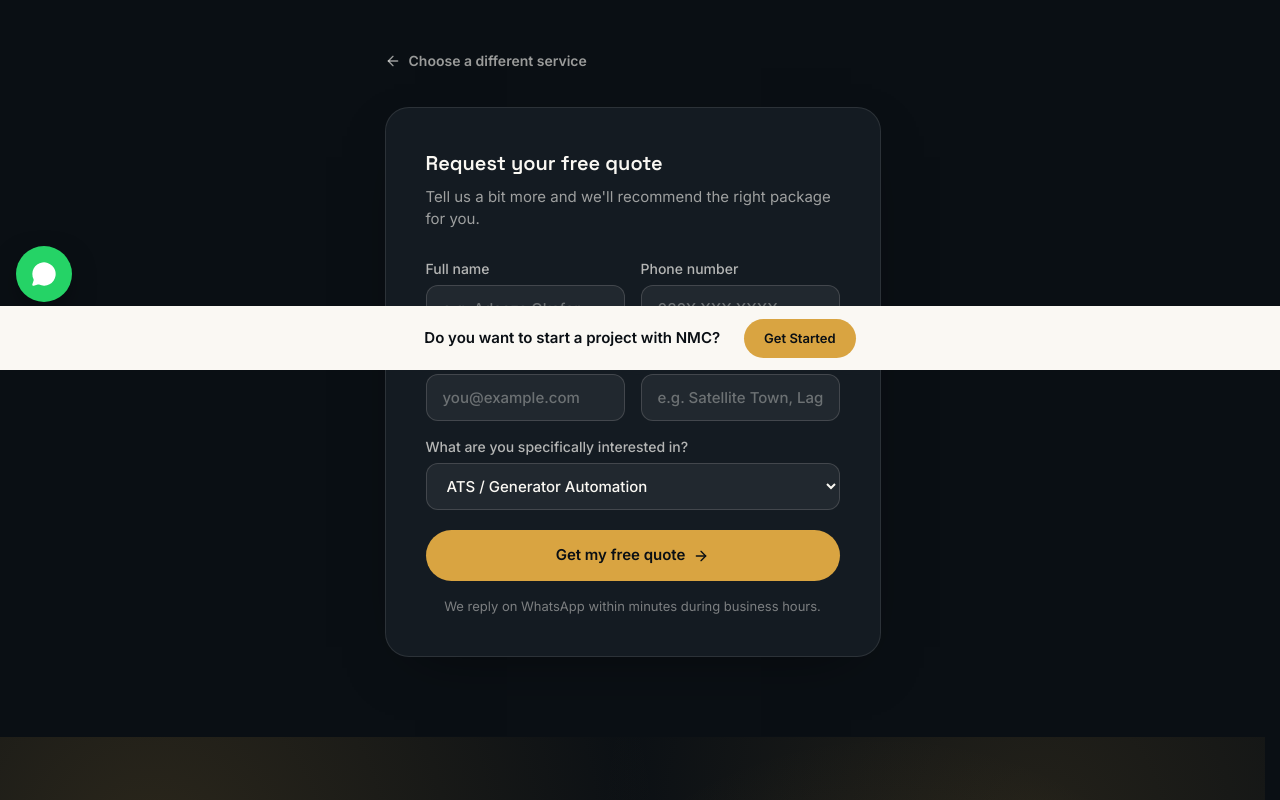
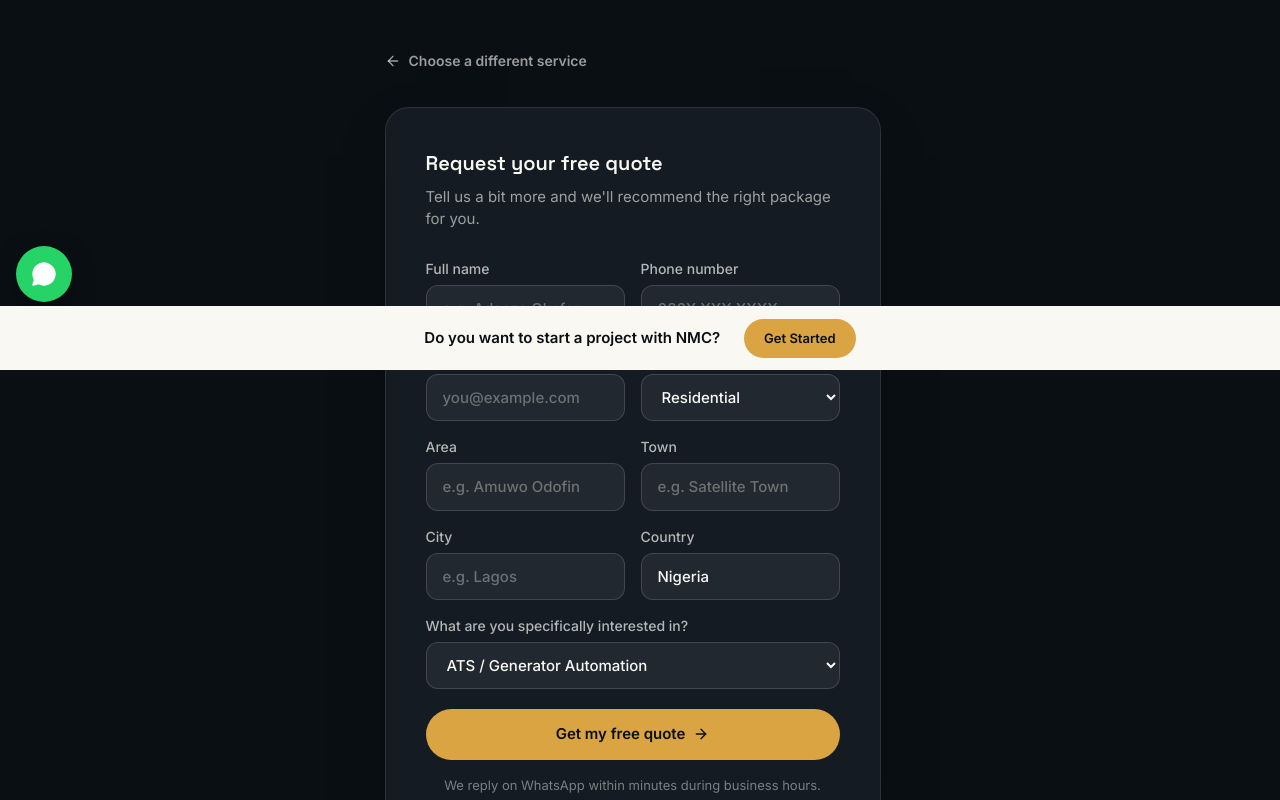
Before and after one commit to jamalcarterme/nmctechnologyltd, a Next.js app: page /get-quote/automation in a window 1280 px wide. Shown: the part 430-1230 px from the top of the page. Built offline with nearby package versions, Linux system fonts and the light colour scheme.

Commit message:
Upload files via ZiptoGit

```diff
--- a/src/app/get-quote/page.tsx
+++ b/src/app/get-quote/page.tsx
@@ -17,7 +17,7 @@ export default function GetQuotePage() {
       <Header />
       <main>
         <PageHero
-          image="/images/installer-panel-1.jpg"
+          image="/images/panelboard-tech.jpg"
           eyebrow="Get a Free Quote"
           title="Which Service Do You Need?"
           subtitle="Pick a service below and we'll ask a few quick questions so we can put together an accurate, free quote for you."
--- a/src/app/packages/page.tsx
+++ b/src/app/packages/page.tsx
@@ -22,7 +22,7 @@ export default function PackagesPage() {
       <Header />
       <main>
         <PageHero
-          image="/images/rooftop-panels-3.jpg"
+          image="/images/support-engineer-grid.jpg"
           eyebrow="NMC Technology"
           title="Which Service Do You Need Pricing For?"
           subtitle="Pick a service below to see its packages and pricing tiers."
--- a/src/components/PackagesTeaser.tsx
+++ b/src/components/PackagesTeaser.tsx
@@ -39,7 +39,7 @@ export default function PackagesTeaser() {
             Packages For Every Need
           </h2>
           <p className="mt-4 max-w-lg text-[16px] leading-relaxed text-paper/65">
-            Professional installation included. Find the perfect capacity for your property.
+            Choose from our pricing across solar, CCTV, automation and smart home services — professional installation included with every package.
           </p>
         </Reveal>
 
--- a/src/components/QuoteForm.tsx
+++ b/src/components/QuoteForm.tsx
@@ -13,15 +13,54 @@ const propertyOptions = [
   "Not sure yet",
 ];
 
+const PROPERTY_TYPES = ["Residential", "Commercial", "Industrial"];
+
+const COUNTRIES = ["Nigeria", "Ghana", "United Kingdom", "United States", "Other"];
+
+const CITIES = [
+  "Lagos",
+  "Abuja",
+  "Port Harcourt",
+  "Ibadan",
+  "Benin City",
+  "Kano",
+  "Enugu",
+  "Abeokuta",
+  "Warri",
+  "Uyo",
+];
+
+const TOWNS = [
+  "Satellite Town",
+  "Ajah",
+  "Lekki",
+  "Ikeja",
+  "Surulere",
+  "Festac",
+  "Yaba",
+  "Victoria Island",
+  "Gwarinpa",
+  "Wuse",
+];
+
 export default function QuoteForm({ compact = false }: { compact?: boolean }) {
   const [name, setName] = useState("");
   const [phone, setPhone] = useState("");
+  const [email, setEmail] = useState("");
   const [property, setProperty] = useState(propertyOptions[0]);
+  const [propertyType, setPropertyType] = useState(PROPERTY_TYPES[0]);
+  const [area, setArea] = useState("");
+  const [town, setTown] = useState("");
+  const [city, setCity] = useState("");
+  const [country, setCountry] = useState("Nigeria");
   const [sent, setSent] = useState(false);
 
   function handleSubmit(e: FormEvent) {
     e.preventDefault();
-    const message = `Hi NMC Technology, my name is ${name}. I'd like a free solar quote for a ${property.toLowerCase()}. My phone number is ${phone}.`;
+    const location = [area, town, city, country].filter(Boolean).join(", ");
+    const message = `Hi NMC Technology, my name is ${name}. I'd like a free solar quote for a ${property.toLowerCase()} (${propertyType.toLowerCase()} property). My phone number is ${phone}${
+      email ? `, my email is ${email}` : ""
+    }. My location is ${location}.`;
     setSent(true);
     window.open(waLink(message), "_blank", "noopener,noreferrer");
   }
@@ -53,7 +92,33 @@ export default function QuoteForm({ compact = false }: { compact?: boolean }) {
       </div>
 
       <label className="flex flex-col gap-1.5 text-sm font-medium text-paper/70">
+        Email address
+        <input
+          type="email"
+          value={email}
+          onChange={(e) => setEmail(e.target.value)}
+          placeholder="you@example.com"
+          className="rounded-xl border border-paper/15 bg-paper/[0.06] px-4 py-3 text-[15px] text-paper placeholder:text-paper/35 outline-none transition-colors focus:border-gold"
+        />
+      </label>
+
+      <div className="grid gap-4 sm:grid-cols-2">
+        <label className="flex flex-col gap-1.5 text-sm font-medium text-paper/70">
           Property type
+          <select
+            value={propertyType}
+            onChange={(e) => setPropertyType(e.target.value)}
+            className="rounded-xl border border-paper/15 bg-paper/[0.06] px-4 py-3 text-[15px] text-paper outline-none transition-colors focus:border-gold [&>option]:bg-ink-2"
+          >
+            {PROPERTY_TYPES.map((option) => (
+              <option key={option} value={option}>
+                {option}
+              </option>
+            ))}
+          </select>
+        </label>
+        <label className="flex flex-col gap-1.5 text-sm font-medium text-paper/70">
+          Property size
           <select
             value={property}
             onChange={(e) => setProperty(e.target.value)}
@@ -66,6 +131,71 @@ export default function QuoteForm({ compact = false }: { compact?: boolean }) {
             ))}
           </select>
         </label>
+      </div>
+
+      <div className="grid gap-4 sm:grid-cols-2">
+        <label className="flex flex-col gap-1.5 text-sm font-medium text-paper/70">
+          Area
+          <input
+            required
+            value={area}
+            onChange={(e) => setArea(e.target.value)}
+            placeholder="e.g. Amuwo Odofin"
+            className="rounded-xl border border-paper/15 bg-paper/[0.06] px-4 py-3 text-[15px] text-paper placeholder:text-paper/35 outline-none transition-colors focus:border-gold"
+          />
+        </label>
+        <label className="flex flex-col gap-1.5 text-sm font-medium text-paper/70">
+          Town
+          <input
+            list="quoteform-town-options"
+            required
+            value={town}
+            onChange={(e) => setTown(e.target.value)}
+            placeholder="e.g. Satellite Town"
+            className="rounded-xl border border-paper/15 bg-paper/[0.06] px-4 py-3 text-[15px] text-paper placeholder:text-paper/35 outline-none transition-colors focus:border-gold"
+          />
+          <datalist id="quoteform-town-options">
+            {TOWNS.map((option) => (
+              <option key={option} value={option} />
+            ))}
+          </datalist>
+        </label>
+      </div>
+
+      <div className="grid gap-4 sm:grid-cols-2">
+        <label className="flex flex-col gap-1.5 text-sm font-medium text-paper/70">
+          City
+          <input
+            list="quoteform-city-options"
+            required
+            value={city}
+            onChange={(e) => setCity(e.target.value)}
+            placeholder="e.g. Lagos"
+            className="rounded-xl border border-paper/15 bg-paper/[0.06] px-4 py-3 text-[15px] text-paper placeholder:text-paper/35 outline-none transition-colors focus:border-gold"
+          />
+          <datalist id="quoteform-city-options">
+            {CITIES.map((option) => (
+              <option key={option} value={option} />
+            ))}
+          </datalist>
+        </label>
+        <label className="flex flex-col gap-1.5 text-sm font-medium text-paper/70">
+          Country
+          <input
+            list="quoteform-country-options"
+            required
+            value={country}
+            onChange={(e) => setCountry(e.target.value)}
+            placeholder="e.g. Nigeria"
+            className="rounded-xl border border-paper/15 bg-paper/[0.06] px-4 py-3 text-[15px] text-paper placeholder:text-paper/35 outline-none transition-colors focus:border-gold"
+          />
+          <datalist id="quoteform-country-options">
+            {COUNTRIES.map((option) => (
+              <option key={option} value={option} />
+            ))}
+          </datalist>
+        </label>
+      </div>
 
       <button
         type="submit"
--- a/src/components/ServiceQuoteForm.tsx
+++ b/src/components/ServiceQuoteForm.tsx
@@ -5,17 +5,52 @@ import { ArrowRight, CheckCircle2 } from "lucide-react";
 import { waLink } from "@/lib/data";
 import type { QuoteService } from "@/lib/quoteServices";
 
+const PROPERTY_TYPES = ["Residential", "Commercial", "Industrial"];
+
+const COUNTRIES = ["Nigeria", "Ghana", "United Kingdom", "United States", "Other"];
+
+const CITIES = [
+  "Lagos",
+  "Abuja",
+  "Port Harcourt",
+  "Ibadan",
+  "Benin City",
+  "Kano",
+  "Enugu",
+  "Abeokuta",
+  "Warri",
+  "Uyo",
+];
+
+const TOWNS = [
+  "Satellite Town",
+  "Ajah",
+  "Lekki",
+  "Ikeja",
+  "Surulere",
+  "Festac",
+  "Yaba",
+  "Victoria Island",
+  "Gwarinpa",
+  "Wuse",
+];
+
 export default function ServiceQuoteForm({ service }: { service: QuoteService }) {
   const [name, setName] = useState("");
   const [phone, setPhone] = useState("");
   const [email, setEmail] = useState("");
-  const [location, setLocation] = useState("");
+  const [propertyType, setPropertyType] = useState(PROPERTY_TYPES[0]);
+  const [area, setArea] = useState("");
+  const [town, setTown] = useState("");
+  const [city, setCity] = useState("");
+  const [country, setCountry] = useState("Nigeria");
   const [interest, setInterest] = useState(service.interestOptions[0]);
   const [sent, setSent] = useState(false);
 
   function handleSubmit(e: FormEvent) {
     e.preventDefault();
-    const message = `Hi NMC Technology, my name is ${name}. I'm interested in ${service.label} — specifically ${interest}. My phone number is ${phone}${
+    const location = [area, town, city, country].filter(Boolean).join(", ");
+    const message = `Hi NMC Technology, my name is ${name}. I'm interested in ${service.label} — specifically ${interest}, for a ${propertyType.toLowerCase()} property. My phone number is ${phone}${
       email ? `, my email is ${email}` : ""
     }. My location is ${location}.`;
     setSent(true);
@@ -60,14 +95,82 @@ export default function ServiceQuoteForm({ service }: { service: QuoteService })
           />
         </label>
         <label className="flex flex-col gap-1.5 text-sm font-medium text-paper/70">
-          Location (area, town, city)
+          Property type
+          <select
+            value={propertyType}
+            onChange={(e) => setPropertyType(e.target.value)}
+            className="rounded-xl border border-paper/15 bg-paper/[0.06] px-4 py-3 text-[15px] text-paper outline-none transition-colors focus:border-gold [&>option]:bg-ink-2"
+          >
+            {PROPERTY_TYPES.map((option) => (
+              <option key={option} value={option}>
+                {option}
+              </option>
+            ))}
+          </select>
+        </label>
+      </div>
+
+      <div className="grid gap-4 sm:grid-cols-2">
+        <label className="flex flex-col gap-1.5 text-sm font-medium text-paper/70">
+          Area
           <input
             required
-            value={location}
-            onChange={(e) => setLocation(e.target.value)}
-            placeholder="e.g. Satellite Town, Lagos"
+            value={area}
+            onChange={(e) => setArea(e.target.value)}
+            placeholder="e.g. Amuwo Odofin"
             className="rounded-xl border border-paper/15 bg-paper/[0.06] px-4 py-3 text-[15px] text-paper placeholder:text-paper/35 outline-none transition-colors focus:border-gold"
           />
+        </label>
+        <label className="flex flex-col gap-1.5 text-sm font-medium text-paper/70">
+          Town
+          <input
+            list="quote-town-options"
+            required
+            value={town}
+            onChange={(e) => setTown(e.target.value)}
+            placeholder="e.g. Satellite Town"
+            className="rounded-xl border border-paper/15 bg-paper/[0.06] px-4 py-3 text-[15px] text-paper placeholder:text-paper/35 outline-none transition-colors focus:border-gold"
+          />
+          <datalist id="quote-town-options">
+            {TOWNS.map((option) => (
+              <option key={option} value={option} />
+            ))}
+          </datalist>
+        </label>
+      </div>
+
+      <div className="grid gap-4 sm:grid-cols-2">
+        <label className="flex flex-col gap-1.5 text-sm font-medium text-paper/70">
+          City
+          <input
+            list="quote-city-options"
+            required
+            value={city}
+            onChange={(e) => setCity(e.target.value)}
+            placeholder="e.g. Lagos"
+            className="rounded-xl border border-paper/15 bg-paper/[0.06] px-4 py-3 text-[15px] text-paper placeholder:text-paper/35 outline-none transition-colors focus:border-gold"
+          />
+          <datalist id="quote-city-options">
+            {CITIES.map((option) => (
+              <option key={option} value={option} />
+            ))}
+          </datalist>
+        </label>
+        <label className="flex flex-col gap-1.5 text-sm font-medium text-paper/70">
+          Country
+          <input
+            list="quote-country-options"
+            required
+            value={country}
+            onChange={(e) => setCountry(e.target.value)}
+            placeholder="e.g. Nigeria"
+            className="rounded-xl border border-paper/15 bg-paper/[0.06] px-4 py-3 text-[15px] text-paper placeholder:text-paper/35 outline-none transition-colors focus:border-gold"
+          />
+          <datalist id="quote-country-options">
+            {COUNTRIES.map((option) => (
+              <option key={option} value={option} />
+            ))}
+          </datalist>
         </label>
       </div>
 
```
Also changed, not shown: src/lib/content.ts (+23 -17 lines). Lines whose indentation alone changed are shown as unchanged.
